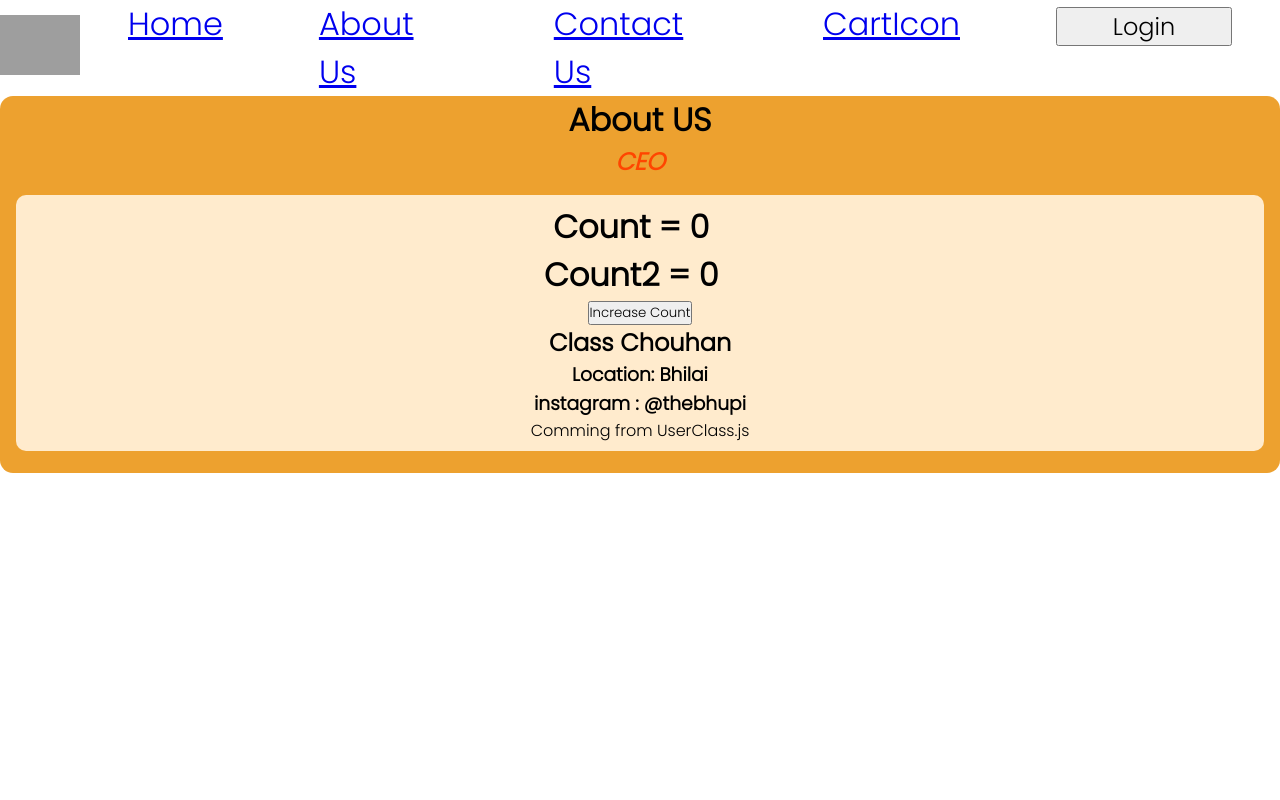
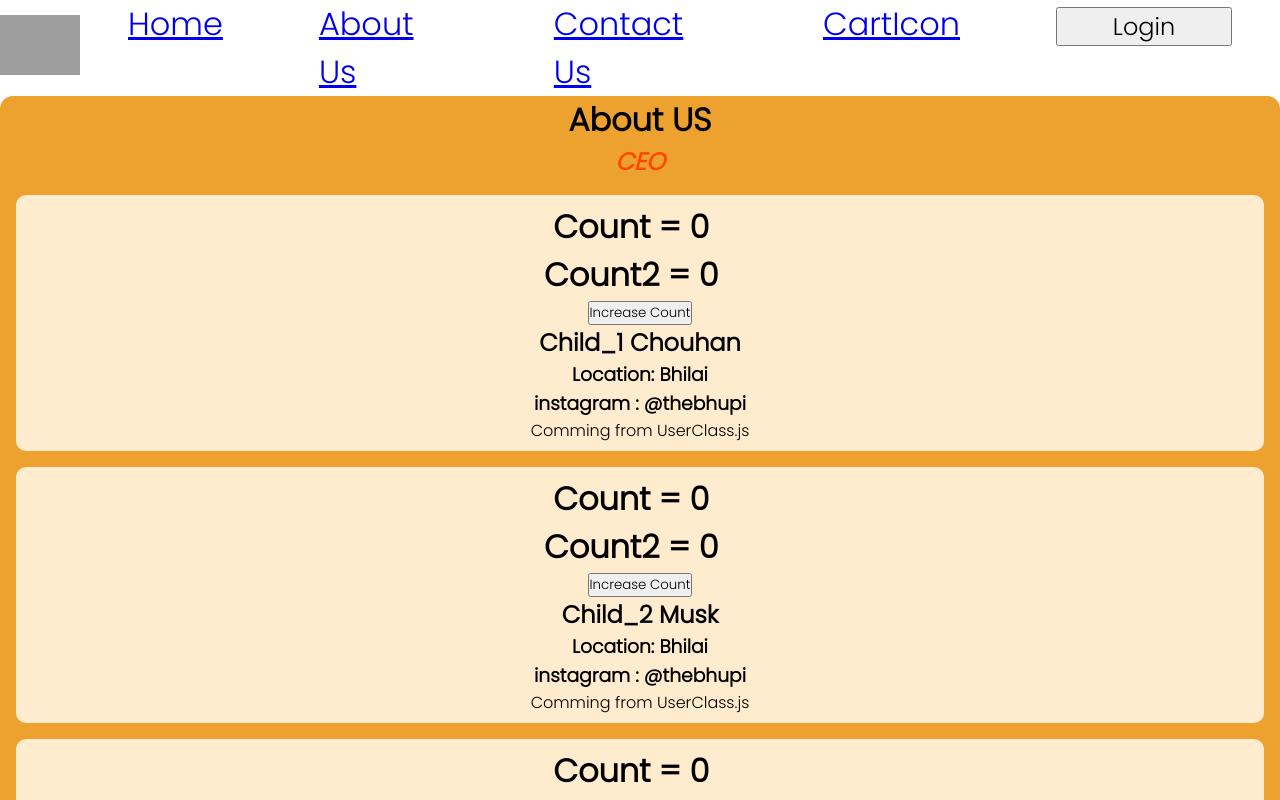
Before and after one commit to bhupendra-chouhan/NamasteReact, a React (Vite) app: page /about in a window 1280 px wide. Shown: the top 800 px of the page. Built offline with nearby package versions, Linux system fonts and the light colour scheme; grey boxes are pictures that could not be loaded.

Commit message:
Practically learned 'How the Parent and its Multiple Child components goes through all the Component Lifecycle Phases.'

```diff
--- a/src/components/About.js
+++ b/src/components/About.js
@@ -28,7 +28,9 @@ class About extends Component {
         </h2>
 
         {/* <User firstname={"Function"} lastname={"Chouhan"}/> */}
-        <UserClass first_name={"Class"} last_name={"Chouhan"} />
+        <UserClass first_name={"Child_1"} last_name={"Chouhan"} />
+        <UserClass first_name={"Child_2"} last_name={"Musk"} />
+        <UserClass first_name={"Child_3"} last_name={"Sounu"} />
 
         {console.log("Parent return() is called")}
       </div>
@@ -51,3 +53,32 @@ class About extends Component {
 // }
 
 export default About
+
+
+{
+  /*
+How Life cycle process will happen here:
+
+# RENDER PAHSE of Parent:
+-Constructor of Parent
+-Render of Parent
+
+  # RENDER PHASE of Childs:
+    --Constructor of Child_1
+    --Render of Child_1
+
+    --Constructor of Child_2
+    --Render of Child_2
+
+    --Constructor of Child_3
+    --Render of Child_3
+
+  # COMMIT PHASE of Childs:
+  --componentDidMount of Child_1
+  --componentDidMount of Child_2
+  --componentDidMount of Child_3
+
+# COMMIT PHASE of Parent:
+-componentDidMount of Parent
+  */
+}
--- a/src/components/User.js
+++ b/src/components/User.js
@@ -1,4 +1,4 @@
-import {useState} from "react"
+import {useState, useEffect} from "react"
 
 const User = (props) => {
   const {firstname, lastname} = props // Object Destructing
@@ -6,6 +6,11 @@ const User = (props) => {
   // Declaring Local state variables in a functional component:
   const [count, _setcount] = useState(0);
   const [count2, _setcount2] = useState(2);
+
+  // API Call in functional component:
+  useEffect(
+    fetchDataFromAPI()
+  ,[])
 
   return (
     <div className="user-container">
--- a/src/components/UserClass.js
+++ b/src/components/UserClass.js
@@ -10,11 +10,13 @@ class UserClass extends React.Component {
       count2: 0
     };
 
-    console.log("Child Constructor is Called.")
+    console.log(props.first_name, "Child Constructor is Called.")
   }
 
   componentDidMount() { // gets executed right after the componenet had rendered
-    console.log("Child componentDidMount")
+    console.log(this.props.first_name, "Child componentDidMount");
+
+    // Making API call:
   }
 
   render() {
@@ -22,12 +24,12 @@ class UserClass extends React.Component {
 
     const {count, count2} = this.state // Destructuring state object
 
-    console.log("Child render() is called")
+    console.log(first_name, "Child render() is called")
 
 
     return (
       <div className="user user-container">
-        {console.log("Child return() is called")}
+        {console.log(first_name, "Child return() is called")}
 
         <div>
           <h1 className="user user-name">Count = {count} &nbsp;</h1>
```
Also changed, not shown: 1 other file (tests, documents, lock files or other folders).
